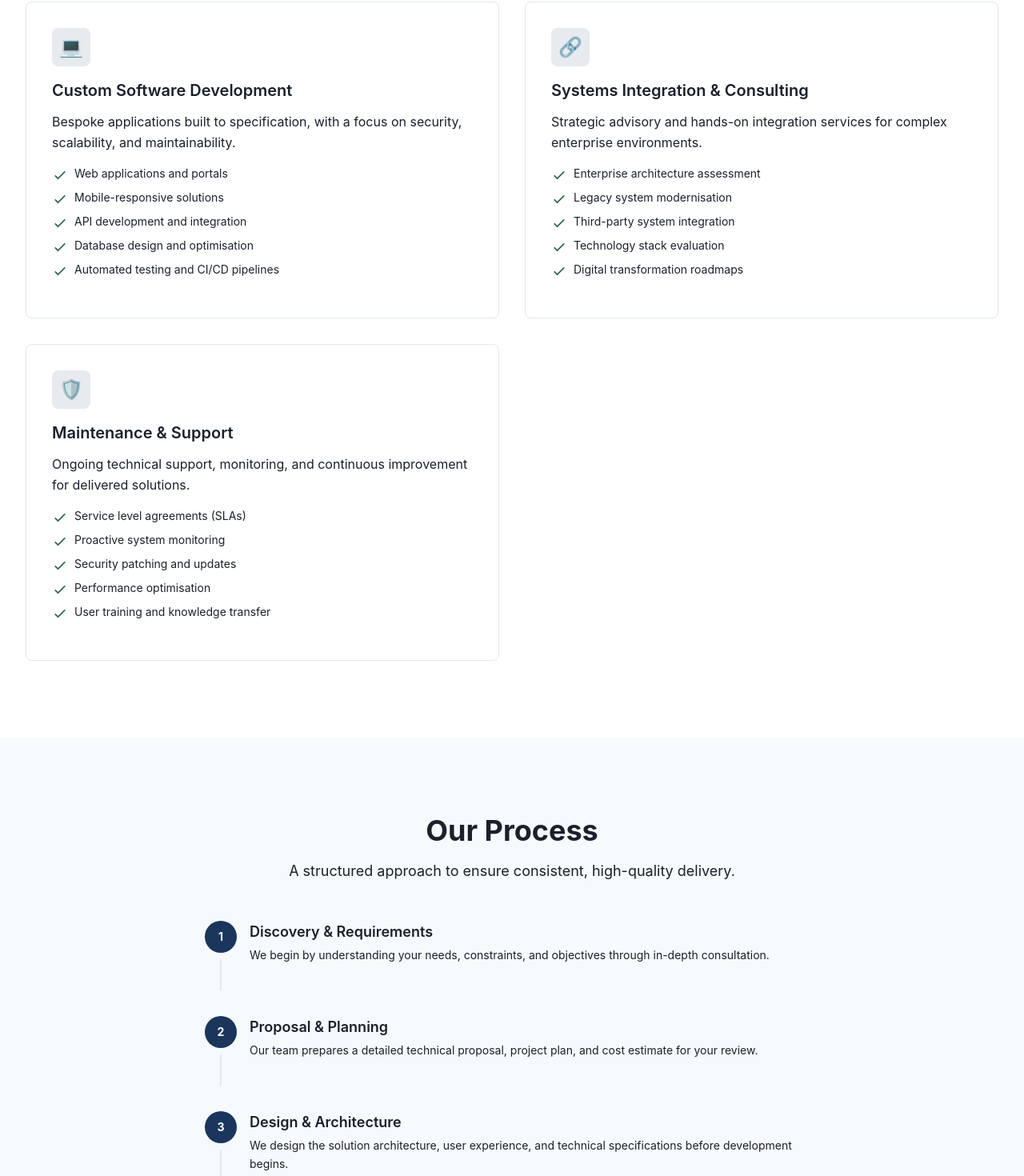
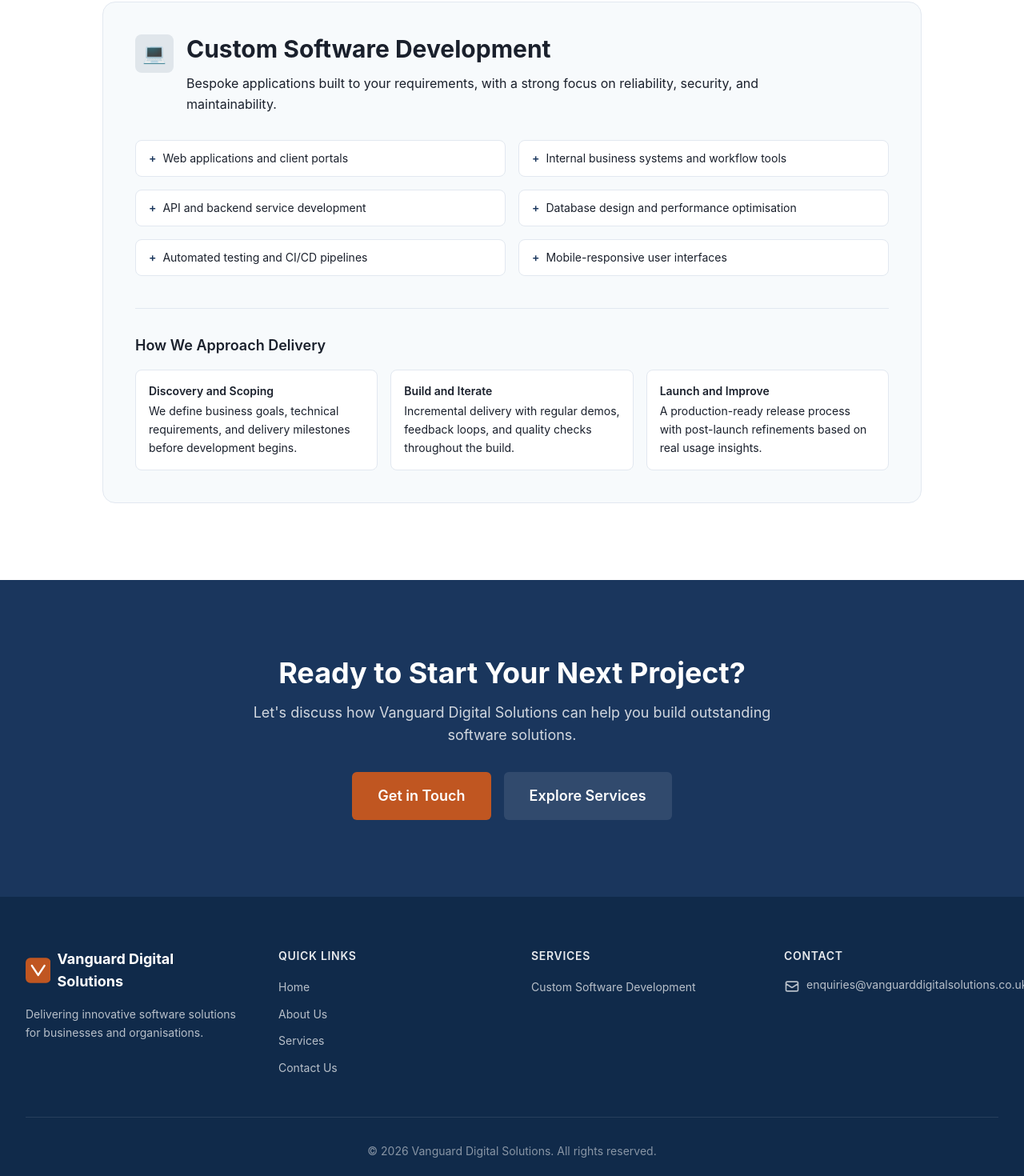
Before and after one commit to masomj/vanguard-solutions, a Vue app: page /services in a window 1280 px wide. Shown: the part 419-1889 px from the top of the page at 80% size. Built offline with nearby package versions, Linux system fonts and the light colour scheme.

Commit message:
update sections

```diff
--- a/src/App.vue
+++ b/src/App.vue
@@ -26,12 +26,12 @@ useHead({
         '@context': 'https://schema.org',
         '@type': 'Organization',
         name: 'Vanguard Digital Solutions',
-        url: 'https://vanguarddigital.co.za',
+        url: 'https://vanguarddigitalsolutions.co.uk',
         contactPoint: {
           '@type': 'ContactPoint',
           contactType: 'sales',
-          email: 'info@vanguarddigital.co.za',
-          telephone: '+27-12-345-6789',
+          email: 'enquiries@vanguarddigitalsolutions.co.uk',
+          telephone: '+44-29-1234-5678',
         },
       }),
     },
--- a/src/components/contact/ContactForm.vue
+++ b/src/components/contact/ContactForm.vue
@@ -56,7 +56,7 @@
             autocomplete="tel"
             v-bind="ariaAttrs"
             class="w-full px-4 py-2.5 border border-border rounded-md bg-white text-text-primary placeholder:text-text-secondary/50 focus:border-primary focus:ring-1 focus:ring-primary transition-colors"
-            placeholder="+27 12 345 6789"
+            placeholder="+44 29 1234 5678"
           />
         </template>
       </FormField>
@@ -73,8 +73,6 @@
           <option value="" disabled>Select a project type</option>
           <option value="tender">Tender Response</option>
           <option value="development">Custom Software Development</option>
-          <option value="consulting">Consulting</option>
-          <option value="integration">Systems Integration</option>
           <option value="other">Other</option>
         </select>
       </template>
--- a/src/components/home/ServicesOverview.vue
+++ b/src/components/home/ServicesOverview.vue
@@ -1,23 +1,42 @@
 <template>
   <section class="py-16 lg:py-24 bg-white" aria-labelledby="services-heading">
     <div class="max-w-7xl mx-auto px-4 sm:px-6 lg:px-8">
-      <SectionHeading subtitle="We deliver end-to-end solutions tailored to your business needs.">
+      <SectionHeading subtitle="Practical software development tailored to your goals, systems, and delivery timelines.">
         What We Do
       </SectionHeading>
 
-      <div class="mt-12 grid grid-cols-1 md:grid-cols-2 lg:grid-cols-3 gap-8">
-        <ServiceCard
-          v-for="service in services"
-          :key="service.title"
-          :icon="service.icon"
-          :title="service.title"
-          :description="service.description"
-        />
+      <div class="mt-12 grid grid-cols-1 lg:grid-cols-5 gap-8 lg:gap-10 items-stretch">
+        <article class="lg:col-span-3 rounded-2xl bg-primary text-white p-8 lg:p-10">
+          <div class="inline-flex items-center gap-2 rounded-full border border-white/20 px-3 py-1 text-xs font-semibold uppercase tracking-wider text-white/80">
+            <span aria-hidden="true">&#9679;</span>
+            Core Service
+          </div>
+          <h3 class="mt-4 text-2xl sm:text-3xl font-bold leading-tight">Custom Software Development</h3>
+          <p class="mt-4 text-white/85 leading-relaxed max-w-2xl">
+            We design and build bespoke web applications, internal tools, and digital platforms that are secure,
+            scalable, and maintainable from day one.
+          </p>
+          <div class="mt-8 grid grid-cols-1 sm:grid-cols-2 gap-3 text-sm">
+            <div v-for="item in highlights" :key="item" class="rounded-lg bg-white/10 border border-white/15 px-4 py-3">
+              {{ item }}
+            </div>
+          </div>
+        </article>
+
+        <aside class="lg:col-span-2 rounded-2xl border border-border bg-surface p-6 lg:p-8">
+          <h4 class="text-sm font-semibold uppercase tracking-wider text-text-light">Built For Outcomes</h4>
+          <ul class="mt-4 space-y-3">
+            <li v-for="pillar in deliveryPillars" :key="pillar.title" class="rounded-lg bg-white border border-border px-4 py-3">
+              <p class="font-semibold text-text text-sm">{{ pillar.title }}</p>
+              <p class="text-text-light text-sm mt-1">{{ pillar.description }}</p>
+            </li>
+          </ul>
+        </aside>
       </div>
 
       <div class="mt-12 text-center">
         <BaseButton to="/services" variant="primary">
-          View All Services
+          Explore Service Details
         </BaseButton>
       </div>
     </div>
@@ -26,24 +45,27 @@
 
 <script setup lang="ts">
 import SectionHeading from '../shared/SectionHeading.vue'
-import ServiceCard from '../services/ServiceCard.vue'
 import BaseButton from '../shared/BaseButton.vue'
 
-const services = [
+const highlights = [
+  'Web applications and client portals',
+  'Internal business systems and dashboards',
+  'API and backend service development',
+  'Database design and optimisation',
+]
+
+const deliveryPillars = [
   {
-    icon: '💻',
-    title: 'Custom Software Development',
-    description: 'Bespoke applications built with modern technologies, designed for scalability, security, and seamless integration with existing systems.',
+    title: 'Reliable Architecture',
+    description: 'Solutions designed for long-term performance and growth.',
   },
   {
-    icon: '🔗',
-    title: 'Systems Integration & Consulting',
-    description: 'Strategic guidance on digital transformation, technology stack selection, and seamless integration across your organisation.',
+    title: 'Secure by Design',
+    description: 'Security controls and best practices integrated throughout development.',
   },
   {
-    icon: '🛡️',
-    title: 'Maintenance & Support',
-    description: 'Ongoing technical support, proactive monitoring, and continuous improvement to keep your systems running at their best.',
+    title: 'Clear Delivery Process',
+    description: 'Transparent milestones and practical communication from kickoff to launch.',
   },
 ]
 </script>
--- a/src/components/home/WhyChooseUs.vue
+++ b/src/components/home/WhyChooseUs.vue
@@ -40,8 +40,8 @@ const reasons = [
     iconPath: 'M10 20l4-16m4 4l4 4-4 4M6 16l-4-4 4-4',
   },
   {
-    title: 'Dedicated Support',
-    description: 'Ongoing maintenance, proactive monitoring, and responsive support long after project delivery.',
+    title: 'Collaborative Delivery',
+    description: 'Transparent communication, iterative milestones, and a practical build process aligned with your goals.',
     iconPath: 'M18.364 5.636l-3.536 3.536m0 5.656l3.536 3.536M9.172 9.172L5.636 5.636m3.536 9.192l-3.536 3.536M21 12a9 9 0 11-18 0 9 9 0 0118 0zm-5 0a4 4 0 11-8 0 4 4 0 018 0z',
   },
 ]
--- a/src/components/layout/SiteFooter.vue
+++ b/src/components/layout/SiteFooter.vue
@@ -71,7 +71,5 @@ const quickLinks = [
 
 const services = [
   'Custom Software Development',
-  'Systems Integration',
-  'Maintenance & Support',
 ]
 </script>
--- a/src/composables/useContactForm.ts
+++ b/src/composables/useContactForm.ts
@@ -55,7 +55,7 @@ export function useContactForm() {
       Object.assign(form, { name: '', email: '', company: '', phone: '', projectType: '', message: '' })
     } catch {
       status.value = 'error'
-      statusMessage.value = 'Something went wrong. Please try again or email us directly at info@vanguarddigital.co.za.'
+      statusMessage.value = 'Something went wrong. Please try again or email us directly at enquiries@vanguarddigitalsolutions.co.uk.'
     }
   }
 
--- a/src/composables/useSeoMeta.ts
+++ b/src/composables/useSeoMeta.ts
@@ -12,7 +12,7 @@ export function useSeoMeta() {
       { property: 'og:title', content: computed(() => (route.meta.ogTitle ?? route.meta.title) ?? '') },
       { property: 'og:description', content: computed(() => (route.meta.ogDescription ?? route.meta.description) ?? '') },
       { property: 'og:type', content: 'website' },
-      { property: 'og:url', content: computed(() => `https://vanguarddigital.co.za${route.path}`) },
+      { property: 'og:url', content: computed(() => `https://vanguarddigitalsolutions.co.uk${route.path}`) },
       { name: 'twitter:card', content: 'summary_large_image' },
     ],
   })
--- a/src/pages/AboutPage.vue
+++ b/src/pages/AboutPage.vue
@@ -21,12 +21,12 @@
               complex requirements into elegant, reliable software.
             </p>
             <p>
-              Our team brings together deep expertise in software engineering, systems architecture,
-              and project management. This combination allows us to guide clients through every
-              stage — from initial consultation to deployment and ongoing support.
+              Our experience spans software engineering, architecture,
+              and delivery management. This combination allows us to guide clients through every
+              stage of building secure, scalable, and maintainable software.
             </p>
             <p>
-              Based in South Africa, we serve businesses and organisations that require
+              Based in South Wales, we serve businesses and organisations that require
               secure, scalable, and well-crafted digital solutions.
             </p>
           </div>
@@ -47,25 +47,6 @@
             </div>
             <h3 class="text-lg font-semibold text-text mb-2">{{ value.title }}</h3>
             <p class="text-text-light text-sm leading-relaxed">{{ value.description }}</p>
-          </article>
-        </div>
-      </div>
-    </section>
-
-    <section class="py-16 lg:py-24 bg-white" aria-labelledby="team-heading">
-      <div class="max-w-7xl mx-auto px-4 sm:px-6 lg:px-8">
-        <SectionHeading subtitle="Experienced professionals dedicated to your success.">
-          Our Team
-        </SectionHeading>
-
-        <div class="mt-12 grid grid-cols-1 sm:grid-cols-2 lg:grid-cols-3 gap-8">
-          <article v-for="member in team" :key="member.name" class="text-center">
-            <div class="w-24 h-24 mx-auto rounded-full bg-primary text-white flex items-center justify-center text-2xl font-bold mb-4" aria-hidden="true">
-              {{ member.name.split(' ').map(n => n[0]).join('') }}
-            </div>
-            <h3 class="text-lg font-semibold text-text">{{ member.name }}</h3>
-            <p class="text-accent font-medium text-sm mb-2">{{ member.role }}</p>
-            <p class="text-text-light text-sm leading-relaxed">{{ member.bio }}</p>
           </article>
         </div>
       </div>
@@ -112,21 +93,4 @@ const values = [
   },
 ]
 
-const team = [
-  {
-    name: 'David Mthembu',
-    role: 'Managing Director',
-    bio: 'Over 15 years of experience in IT strategy and software delivery.',
-  },
-  {
-    name: 'Anele Dlamini',
-    role: 'Head of Engineering',
-    bio: 'Full-stack architect specialising in secure, scalable enterprise systems.',
-  },
-  {
-    name: 'Liezel Botha',
-    role: 'Project Manager',
-    bio: 'Expert in delivering complex software projects on time and within budget.',
-  },
-]
 </script>
--- a/src/pages/ContactPage.vue
+++ b/src/pages/ContactPage.vue
@@ -29,8 +29,8 @@
                   </div>
                   <div>
                     <h3 class="font-semibold text-text text-sm mb-1">Email</h3>
-                    <a href="mailto:info@vanguarddigital.co.za" class="text-primary hover:text-primary-light transition-colors no-underline text-sm">
-                      info@vanguarddigital.co.za
+                    <a href="mailto:enquiries@vanguarddigitalsolutions.co.uk" class="text-primary hover:text-primary-light transition-colors no-underline text-sm">
+                      enquiries@vanguarddigitalsolutions.co.uk
                     </a>
                   </div>
                 </div>
--- a/src/pages/ServicesPage.vue
+++ b/src/pages/ServicesPage.vue
@@ -11,40 +11,34 @@
 
     <section class="py-16 lg:py-24 bg-white" aria-labelledby="services-list">
       <div class="max-w-7xl mx-auto px-4 sm:px-6 lg:px-8">
-        <div class="grid grid-cols-1 lg:grid-cols-2 gap-8">
-          <ServiceCard
-            v-for="service in services"
-            :key="service.title"
-            :icon="service.icon"
-            :title="service.title"
-            :description="service.description"
-            :features="service.features"
-          />
+        <div class="max-w-5xl mx-auto">
+          <article class="rounded-2xl border border-border bg-surface p-6 sm:p-8 lg:p-10">
+            <div class="flex items-start gap-4">
+              <div class="w-12 h-12 rounded-lg bg-primary/10 text-primary flex items-center justify-center shrink-0" aria-hidden="true">
+                <span class="text-2xl">{{ service.icon }}</span>
+              </div>
+              <div>
+                <h2 id="services-list" class="text-2xl sm:text-3xl font-bold text-text">{{ service.title }}</h2>
+                <p class="mt-3 text-text-light leading-relaxed max-w-3xl">{{ service.description }}</p>
               </div>
             </div>
-    </section>
 
-    <section class="py-16 lg:py-24 bg-surface" aria-labelledby="process-heading">
-      <div class="max-w-7xl mx-auto px-4 sm:px-6 lg:px-8">
-        <SectionHeading subtitle="A structured approach to ensure consistent, high-quality delivery.">
-          Our Process
-        </SectionHeading>
+            <div class="mt-8 grid grid-cols-1 md:grid-cols-2 gap-4">
+              <div v-for="feature in service.features" :key="feature" class="rounded-lg border border-border bg-white px-4 py-3 text-sm text-text-light">
+                <span class="text-primary font-semibold mr-2" aria-hidden="true">+</span>{{ feature }}
+              </div>
+            </div>
 
-        <div class="mt-12 max-w-3xl mx-auto">
-          <div class="space-y-8">
-            <article v-for="(step, index) in processSteps" :key="step.title" class="flex gap-4">
-              <div class="flex flex-col items-center">
-                <div class="w-10 h-10 rounded-full bg-primary text-white flex items-center justify-center font-bold text-sm shrink-0">
-                  {{ index + 1 }}
+            <div class="mt-10 border-t border-border pt-8">
+              <h3 class="text-lg font-semibold text-text">How We Approach Delivery</h3>
+              <div class="mt-4 grid grid-cols-1 sm:grid-cols-3 gap-4">
+                <div v-for="item in deliveryApproach" :key="item.title" class="rounded-lg border border-border bg-white px-4 py-4">
+                  <p class="font-semibold text-text text-sm">{{ item.title }}</p>
+                  <p class="mt-1 text-text-light text-sm leading-relaxed">{{ item.description }}</p>
                 </div>
-                <div v-if="index < processSteps.length - 1" class="w-0.5 flex-1 bg-border mt-2"></div>
               </div>
-              <div class="pb-8">
-                <h3 class="text-lg font-semibold text-text mb-1">{{ step.title }}</h3>
-                <p class="text-text-light text-sm leading-relaxed">{{ step.description }}</p>
             </div>
           </article>
-          </div>
         </div>
       </div>
     </section>
@@ -54,73 +48,34 @@
 </template>
 
 <script setup lang="ts">
-import ServiceCard from '../components/services/ServiceCard.vue'
-import SectionHeading from '../components/shared/SectionHeading.vue'
 import CallToAction from '../components/home/CallToAction.vue'
 
-const services = [
-  {
+const service = {
   icon: '💻',
   title: 'Custom Software Development',
-    description: 'Bespoke applications built to specification, with a focus on security, scalability, and maintainability.',
+  description: 'Bespoke applications built to your requirements, with a strong focus on reliability, security, and maintainability.',
   features: [
-      'Web applications and portals',
-      'Mobile-responsive solutions',
-      'API development and integration',
-      'Database design and optimisation',
+    'Web applications and client portals',
+    'Internal business systems and workflow tools',
+    'API and backend service development',
+    'Database design and performance optimisation',
     'Automated testing and CI/CD pipelines',
+    'Mobile-responsive user interfaces',
   ],
+}
+
+const deliveryApproach = [
+  {
+    title: 'Discovery and Scoping',
+    description: 'We define business goals, technical requirements, and delivery milestones before development begins.',
   },
   {
-    icon: '🔗',
-    title: 'Systems Integration & Consulting',
-    description: 'Strategic advisory and hands-on integration services for complex enterprise environments.',
-    features: [
-      'Enterprise architecture assessment',
-      'Legacy system modernisation',
-      'Third-party system integration',
-      'Technology stack evaluation',
-      'Digital transformation roadmaps',
-    ],
+    title: 'Build and Iterate',
+    description: 'Incremental delivery with regular demos, feedback loops, and quality checks throughout the build.',
   },
   {
-    icon: '🛡️',
-    title: 'Maintenance & Support',
-    description: 'Ongoing technical support, monitoring, and continuous improvement for delivered solutions.',
-    features: [
-      'Service level agreements (SLAs)',
-      'Proactive system monitoring',
-      'Security patching and updates',
-      'Performance optimisation',
-      'User training and knowledge transfer',
-    ],
-  },
-]
-
-const processSteps = [
-  {
-    title: 'Discovery & Requirements',
-    description: 'We begin by understanding your needs, constraints, and objectives through in-depth consultation.',
-  },
-  {
-    title: 'Proposal & Planning',
-    description: 'Our team prepares a detailed technical proposal, project plan, and cost estimate for your review.',
-  },
-  {
-    title: 'Design & Architecture',
-    description: 'We design the solution architecture, user experience, and technical specifications before development begins.',
-  },
-  {
-    title: 'Development & Testing',
-    description: 'Iterative development with continuous testing ensures quality at every stage of the build.',
-  },
-  {
-    title: 'Deployment & Training',
-    description: 'We handle deployment, data migration, and provide comprehensive training for your team.',
-  },
-  {
-    title: 'Support & Optimisation',
-    description: 'Ongoing monitoring, maintenance, and optimisation to keep your solution performing at its best.',
+    title: 'Launch and Improve',
+    description: 'A production-ready release process with post-launch refinements based on real usage insights.',
   },
 ]
 </script>
--- a/src/router/index.ts
+++ b/src/router/index.ts
@@ -10,9 +10,9 @@ const router = createRouter({
       component: HomePage,
       meta: {
         title: 'Vanguard Digital Solutions | Custom Software Development',
-        description: 'Vanguard Digital Solutions delivers expert custom software development, systems integration, and digital consulting for businesses and organisations.',
+        description: 'Vanguard Digital Solutions delivers expert custom software development for businesses and organisations.',
         ogTitle: 'Vanguard Digital Solutions',
-        ogDescription: 'Expert custom software development and digital consulting.',
+        ogDescription: 'Expert custom software development services.',
       },
     },
     {
@@ -21,9 +21,9 @@ const router = createRouter({
       component: () => import('../pages/AboutPage.vue'),
       meta: {
         title: 'About Us | Vanguard Digital Solutions',
-        description: 'Learn about Vanguard Digital Solutions — our team, mission, and track record in software delivery.',
+        description: 'Learn about Vanguard Digital Solutions, our mission, and our software delivery approach from South Wales.',
         ogTitle: 'About Vanguard Digital Solutions',
-        ogDescription: 'Our mission and track record in software development.',
+        ogDescription: 'Our mission and software delivery expertise from South Wales.',
       },
     },
     {
@@ -32,9 +32,9 @@ const router = createRouter({
       component: () => import('../pages/ServicesPage.vue'),
       meta: {
         title: 'Services | Vanguard Digital Solutions',
-        description: 'Custom software development, systems integration, and digital consulting services for businesses and organisations.',
+        description: 'Custom software development services for businesses and organisations.',
         ogTitle: 'Our Services',
-        ogDescription: 'Custom software development, systems integration, and consulting.',
+        ogDescription: 'Custom software development services.',
       },
     },
     {
@@ -45,7 +45,7 @@ const router = createRouter({
         title: 'Contact Us | Vanguard Digital Solutions',
         description: 'Get in touch with Vanguard Digital Solutions. Request a quote or discuss your next project.',
         ogTitle: 'Contact Vanguard Digital Solutions',
-        ogDescription: 'Request a quote or discuss your project with our team.',
+        ogDescription: 'Request a quote or discuss your software project.',
       },
     },
     {
```
Lines whose indentation alone changed are shown as unchanged.
